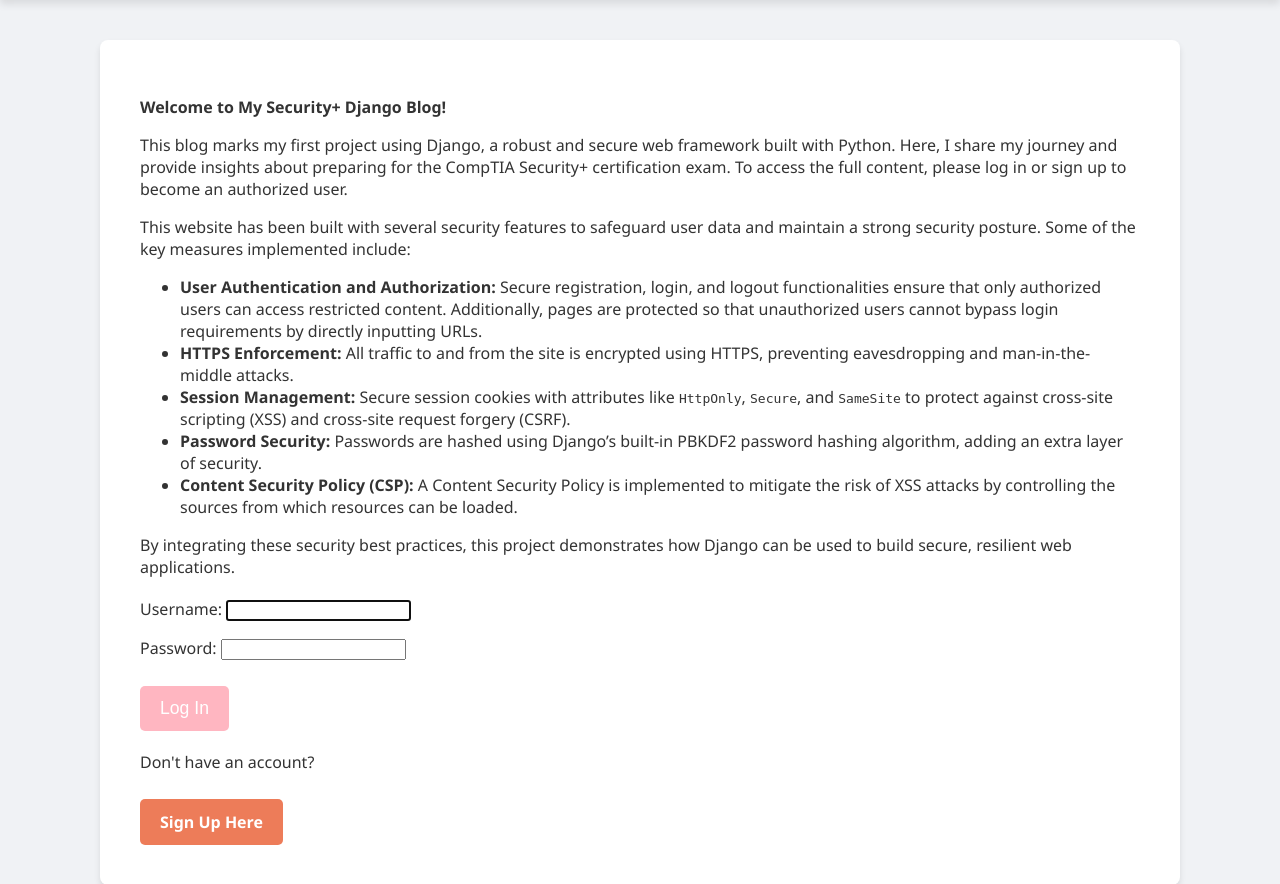
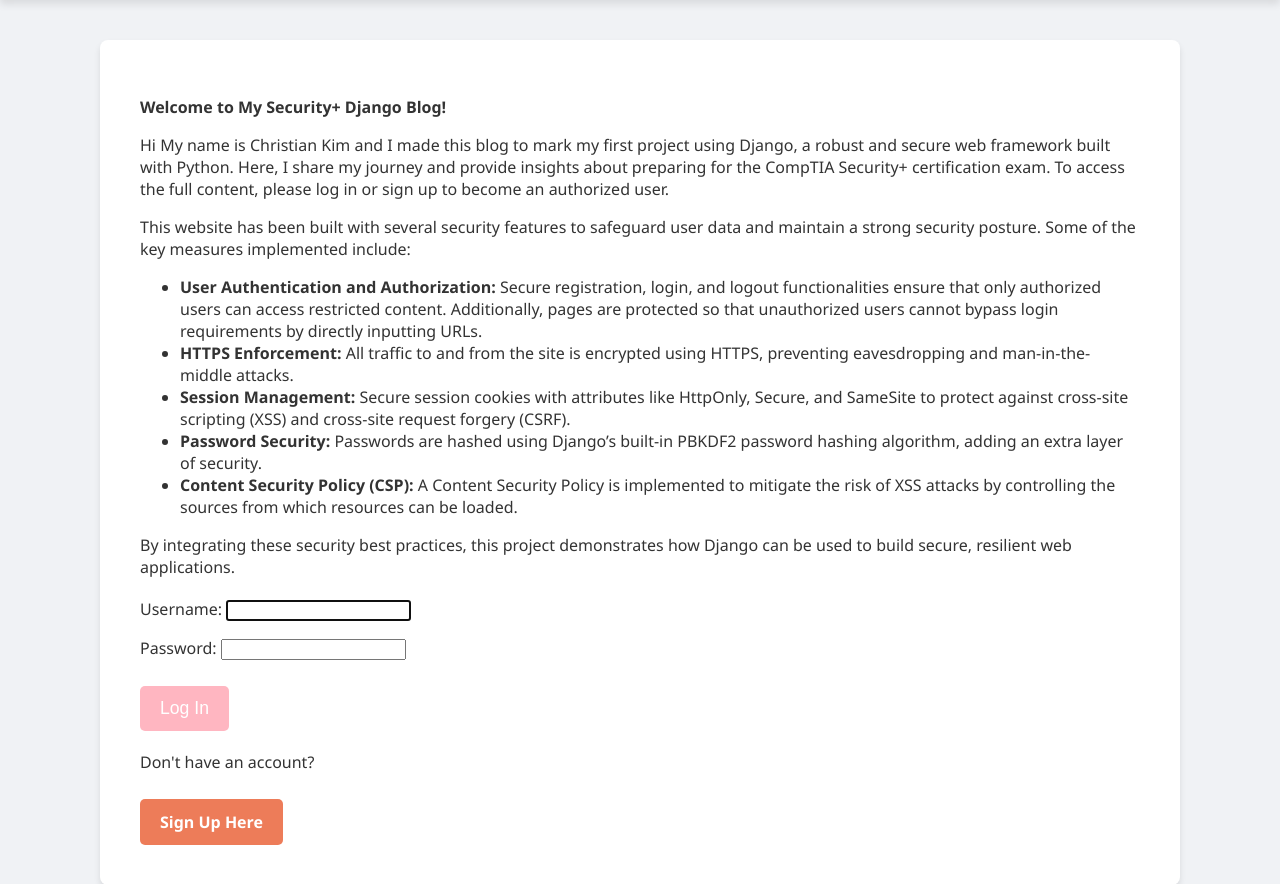
Before and after one commit to christiankim364/my-first-blog, a Django app: page / in a window 1280 px wide. Shown: the part 101-985 px from the top of the page. Run offline with Django 5.2, Linux system fonts and the light colour scheme.

Commit message:
committing

```diff
--- a/blog/templates/blog/index.html
+++ b/blog/templates/blog/index.html
@@ -20,7 +20,7 @@
             <div class="welcome-message">
                 <p><strong>Welcome to My Security+ Django Blog!</strong></p>
                 <p>
-                    This blog marks my first project using Django, a robust and secure web framework built with Python. Here, I share my journey and provide insights about preparing for the CompTIA Security+ certification exam. To access the full content, please log in or sign up to become an authorized user.
+                    Hi My name is Christian Kim and I made this blog to mark my first project using Django, a robust and secure web framework built with Python. Here, I share my journey and provide insights about preparing for the CompTIA Security+ certification exam. To access the full content, please log in or sign up to become an authorized user.
                 </p>
                 <p>
                     This website has been built with several security features to safeguard user data and maintain a strong security posture. Some of the key measures implemented include:
@@ -28,7 +28,7 @@
                 <ul>
                     <li><strong>User Authentication and Authorization:</strong> Secure registration, login, and logout functionalities ensure that only authorized users can access restricted content. Additionally, pages are protected so that unauthorized users cannot bypass login requirements by directly inputting URLs.</li>
                     <li><strong>HTTPS Enforcement:</strong> All traffic to and from the site is encrypted using HTTPS, preventing eavesdropping and man-in-the-middle attacks.</li>
-                    <li><strong>Session Management:</strong> Secure session cookies with attributes like <code>HttpOnly</code>, <code>Secure</code>, and <code>SameSite</code> to protect against cross-site scripting (XSS) and cross-site request forgery (CSRF).</li>
+                    <li><strong>Session Management:</strong> Secure session cookies with attributes like HttpOnly, Secure, and SameSite to protect against cross-site scripting (XSS) and cross-site request forgery (CSRF).</li>
                     <li><strong>Password Security:</strong> Passwords are hashed using Django’s built-in PBKDF2 password hashing algorithm, adding an extra layer of security.</li>
                     <li><strong>Content Security Policy (CSP):</strong> A Content Security Policy is implemented to mitigate the risk of XSS attacks by controlling the sources from which resources can be loaded.</li>
                 </ul>
```
